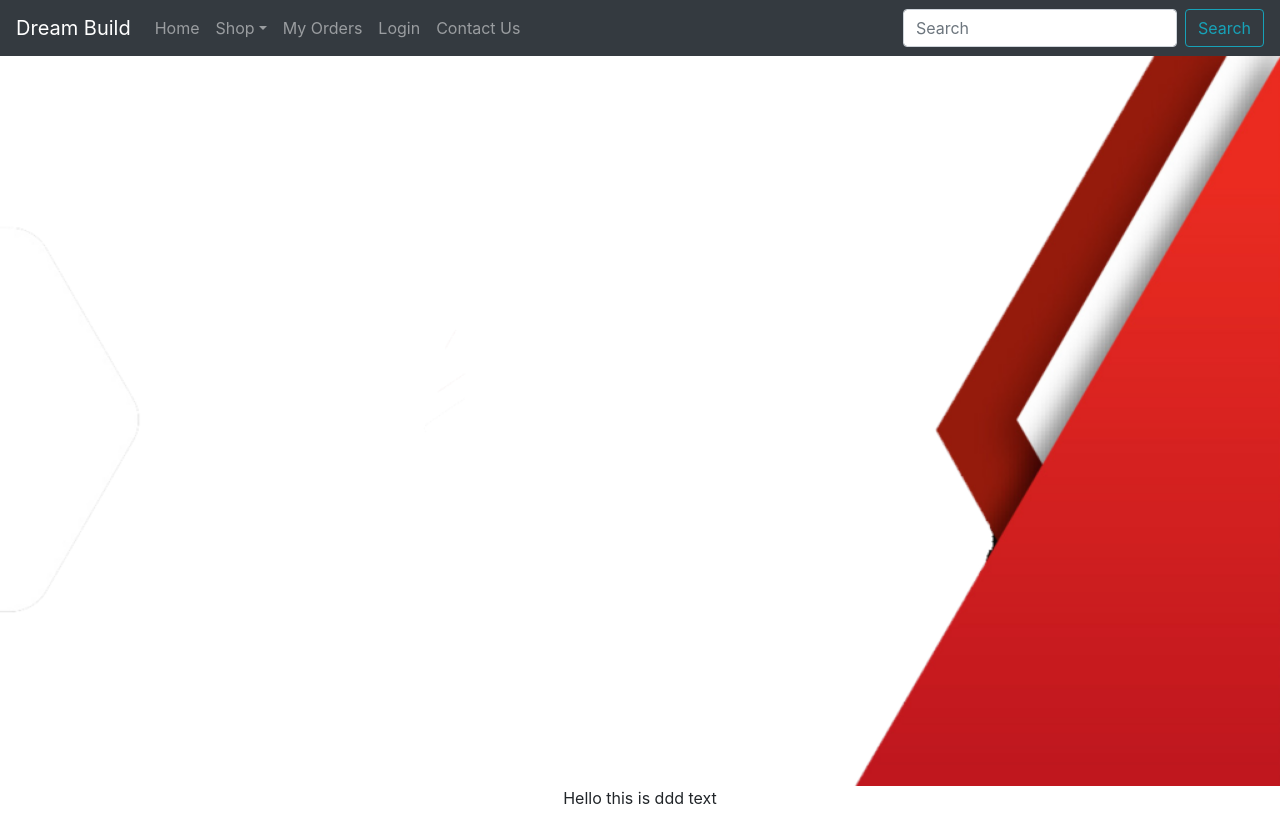
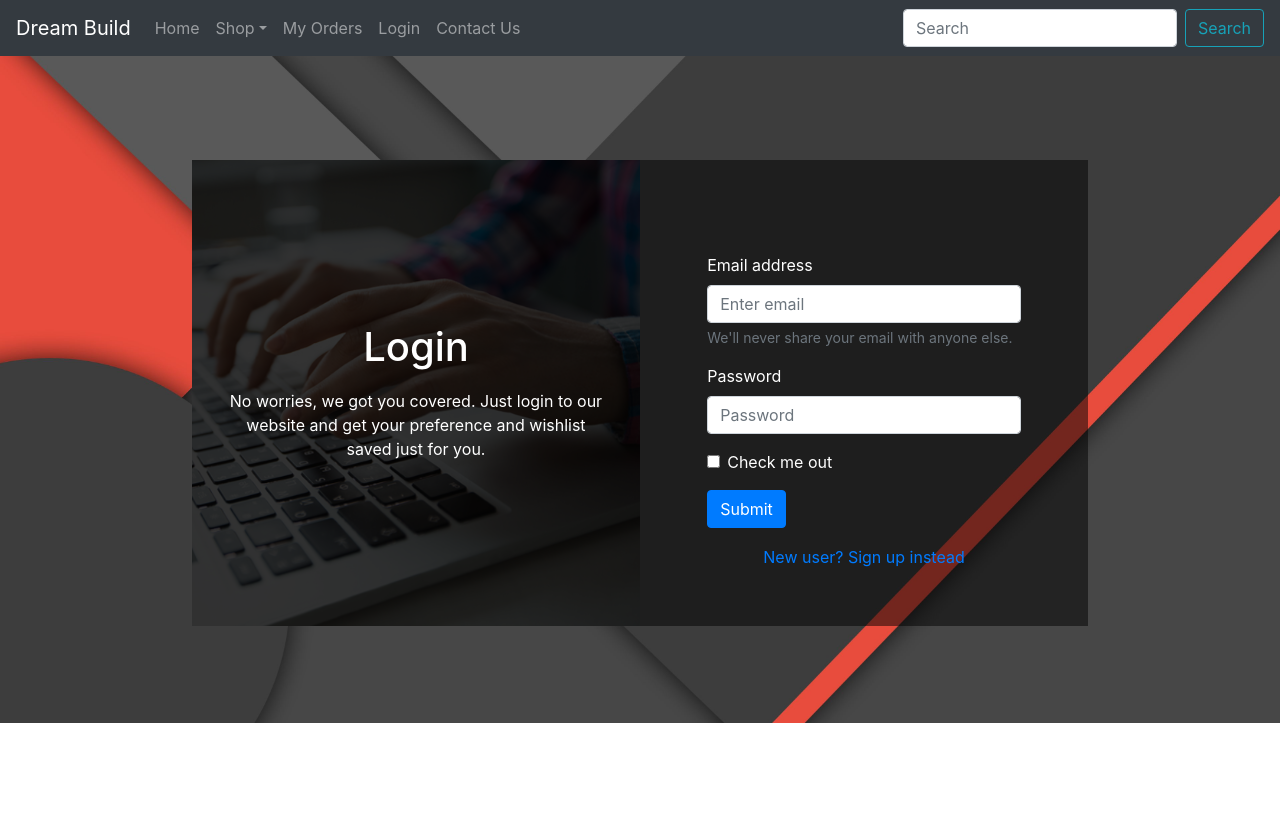
Before and after one commit to aakashvats2910/c_mart-ecommerce-react-app, a React (Create React App) app: page / in a window 1280 px wide. After the commit the page ends 800 px from the top, so only its background shows below. Built offline with nearby package versions, Linux system fonts and the light colour scheme.

Commit message:
first commit

```diff
--- a/src/App.js
+++ b/src/App.js
@@ -5,7 +5,8 @@ import LoginWindow from "./components/loginWindow";
 function App() {
   return (
     <div className="App">
-      <HeaderBar></HeaderBar>
+      {/* <HeaderBar></HeaderBar> */}
+      <LoginWindow></LoginWindow>
     </div>
   );
 }
--- /dev/null
+++ b/src/components/css/headbar.css
@@ -0,0 +1,18 @@
+.article {
+  position: absolute;
+}
+
+.heading {
+  position: absolute;
+  top: 10px;
+  left: 10px;
+  z-index: 900;
+  color: #fff;
+}
+.author {
+  position: absolute;
+  top: 50px;
+  left: 10px;
+  z-index: 900;
+  color: #fff;
+}
--- /dev/null
+++ b/src/components/css/loginwindow.css
@@ -0,0 +1,93 @@
+.w-70 {
+  width: 70%;
+}
+
+.w-80 {
+  width: 80%;
+}
+
+.w-50 {
+  width: 50%;
+}
+
+.w-30 {
+  width: 30%;
+}
+
+.w-45 {
+  width: 45%;
+}
+
+.w-35 {
+  width: 35%;
+}
+
+.w-100 {
+  width: 100%;
+}
+
+.login-padding {
+  padding-top: 30%;
+}
+
+.article {
+  position: absolute;
+}
+
+.article-right {
+  position: absolute;
+  float: right;
+}
+
+.heading {
+  position: absolute;
+  top: 10px;
+  left: 10px;
+  z-index: 900;
+  color: #fff;
+}
+.author {
+  position: absolute;
+  top: 50px;
+  left: 10px;
+  z-index: 900;
+  color: #fff;
+}
+
+.image {
+  position: relative;
+  width: 100%; /* for IE 6 */
+}
+
+h2 {
+  position: absolute;
+  top: 200px;
+  left: 0;
+  width: 100%;
+}
+
+h2 span {
+  color: white;
+  font: bold 24px/45px Helvetica, Sans-Serif;
+  letter-spacing: -1px;
+  background: rgb(0, 0, 0); /* fallback color */
+  background: rgba(0, 0, 0, 0.7);
+  padding: 10px;
+  top: 50px;
+}
+
+.form-style {
+  position: absolute;
+  top: 20%;
+  left: 15%;
+  width: 70%;
+  text-align: left;
+}
+
+.login-text-style {
+  position: absolute;
+  top: 35%;
+  left: 5%;
+  width: 90%;
+  text-align: center;
+}
--- a/src/components/headerbar.jsx
+++ b/src/components/headerbar.jsx
@@ -10,6 +10,7 @@ import {
 import mainBgImg from "./img/banner-bg.jpg";
 import ReactPlayer from "react-player";
 // import "bootstrap/dist/css/bootstrap.css";
+import "./css/headbar.css";
 
 class HeaderBar extends Component {
   state = {
@@ -28,7 +29,7 @@ class HeaderBar extends Component {
   render() {
     return (
       <div>
-        <Navbar sticky="top" bg="dark" variant="dark">
+        <Navbar fixed="top" bg="dark" variant="dark">
           <Navbar.Brand href="#home">Dream Build</Navbar.Brand>
           <Nav className="mr-auto">
             <Nav.Link href="#home">Home</Nav.Link>
@@ -56,15 +57,16 @@ class HeaderBar extends Component {
             <Button variant="outline-info">Search</Button>
           </Form>
         </Navbar>
-        <div>
-          <img style={{ zIndex: 1 }} className="w-100" src={mainBgImg}></img>
-          <p
-            style={{
-              zIndex: 10,
-            }}
-          >
-            Hello this is ddd text
-          </p>
+
+        <div className="article">
+          <img src={mainBgImg} className="article-bg w-100 h-100" />
+          {/* <h1 class="heading">Article Heading</h1>
+          <h2 class="author">Author Name</h2>
+          <div style={{ position: "absolute", zIndex: 900, top: 300 }}>
+            <p>ABCD</p>
+            <p>ABCD</p>
+            <p>ABCD</p>
+          </div> */}
         </div>
       </div>
     );
--- a/src/components/loginWindow.jsx
+++ b/src/components/loginWindow.jsx
@@ -1,14 +1,170 @@
 import React, { Component } from "react";
 import HeaderBar from "./headerbar";
+import "./css/loginwindow.css";
+import loginImg from "./img/login.jpg";
+import { Form, Button } from "react-bootstrap";
 
 class LoginWindow extends Component {
   state = {};
   render() {
     return (
-      <React.Fragment>
+      <div>
         <HeaderBar></HeaderBar>
-        <p>My good, my bad!</p>
-      </React.Fragment>
+        <div
+          style={{
+            top: 60,
+            position: "absolute",
+          }}
+          className="w-100"
+        >
+          <div
+            style={{
+              color: "white",
+              marginLeft: "auto",
+              marginRight: "auto",
+              marginTop: 100,
+              backgroundColor: "rgba(0, 0, 0, 0.5)",
+            }}
+            className="w-70"
+          >
+            {/* <div className="w-35 article">
+              <img src={loginImg} className="article-bg w-100 h-100" />
+              <div
+                style={{
+                  position: "absolute",
+                  zIndex: 900,
+                  top: 0,
+                  backgroundColor: "rgba(0, 0, 0, 0.5)",
+                }}
+                className="w-100 h-100"
+              >
+                <h1 className="login-padding">Login</h1>
+                <p
+                  style={{
+                    padding: 70,
+                    paddingTop: 20,
+                  }}
+                >
+                  No worries, we got you covered. Just sign in without your
+                  credentials and save your preferences.
+                </p>
+              </div>
+            </div> */}
+
+            <div
+              className="w-50"
+              style={{
+                backgroundColor: "rgba(0, 0, 0, 0.5)",
+                float: "left",
+              }}
+            >
+              <div className="image">
+                <img className="article-bg w-100" src={loginImg} alt="" />
+
+                <div
+                  style={{
+                    position: "absolute",
+                    zIndex: 900,
+                    top: 0,
+                    backgroundColor: "rgba(0, 0, 0, 0.8)",
+                  }}
+                  className="w-100 h-100"
+                >
+                  <div
+                    style={{
+                      color: "#ffffff",
+                      textAlign: "center",
+                    }}
+                    className="login-text-style"
+                  >
+                    <h1
+                      style={{
+                        color: "#ffffff",
+                        textAlign: "center",
+                      }}
+                    >
+                      Login
+                    </h1>
+
+                    <p
+                      style={{
+                        padding: 10,
+                      }}
+                    >
+                      No worries, we got you covered. Just login to our website
+                      and get your preference and wishlist saved just for you.
+                    </p>
+                  </div>
+                </div>
+                {/* <h2>
+                  A Movie in the Park:
+                  <br />
+                  Kung Fu Panda
+                </h2> */}
+              </div>
+
+              {/* <img src={loginImg} className="article-bg w-100 h-100" />
+              <p>ABCD</p> */}
+            </div>
+
+            <div
+              className="w-50"
+              style={{
+                backgroundColor: "rgba(0, 0, 0, 0.5)",
+                float: "right",
+              }}
+            >
+              <div className="image">
+                <img
+                  className="article-bg w-100"
+                  src={loginImg}
+                  style={{ visibility: "hidden" }}
+                  alt=""
+                />
+
+                {/* <h2>
+                  A Movie in the Park:
+                  <br />
+                  Kung Fu Panda
+                </h2> */}
+
+                <Form className="form-style">
+                  <Form.Group controlId="formBasicEmail">
+                    <Form.Label>Email address</Form.Label>
+                    <Form.Control type="email" placeholder="Enter email" />
+                    <Form.Text className="text-muted">
+                      We'll never share your email with anyone else.
+                    </Form.Text>
+                  </Form.Group>
+
+                  <Form.Group controlId="formBasicPassword">
+                    <Form.Label>Password</Form.Label>
+                    <Form.Control type="password" placeholder="Password" />
+                  </Form.Group>
+                  <Form.Group controlId="formBasicCheckbox">
+                    <Form.Check type="checkbox" label="Check me out" />
+                  </Form.Group>
+                  <Button variant="primary" type="submit">
+                    Submit
+                  </Button>
+                  <Form.Group
+                    style={{
+                      marginTop: 10,
+                      textAlign: "center",
+                    }}
+                    controlId="formBasicCheckbox"
+                  >
+                    <Button variant="link">New user? Sign up instead</Button>
+                  </Form.Group>
+                </Form>
+              </div>
+
+              {/* <img src={loginImg} className="article-bg w-100 h-100" />
+              <p>ABCD</p> */}
+            </div>
+          </div>
+        </div>
+      </div>
     );
   }
 }
```
Also changed, not shown: src/components/img/banner-bg.jpg, src/components/img/login.jpg (added).
